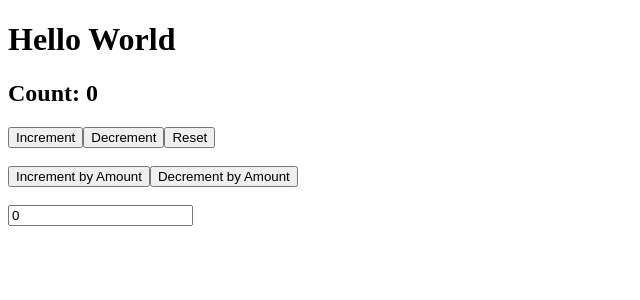
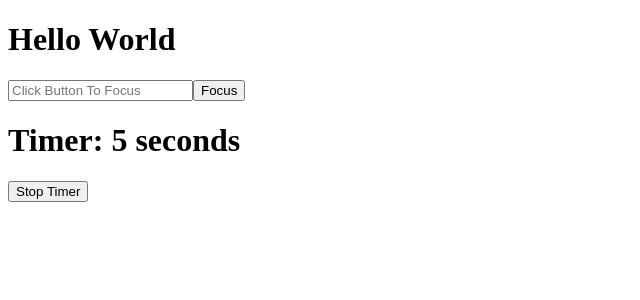
Before and after one commit to HarshadAdagale/Learning-React-2025, a React (Vite) app: page / in a window 1280 px wide. Shown: the top 300 px of the page, without its empty margins (0-640 px from the left). Built offline with nearby package versions, Linux system fonts and the light colour scheme.

Commit message:
useRef Hook Completed

```diff
--- /dev/null
+++ b/Exercises/13/FocusInput.jsx
@@ -0,0 +1,17 @@
+import { useRef } from 'react';
+
+const FocusInput = () => {
+  const inputRef = useRef(null);
+
+  const focusInput = () => inputRef.current.focus()
+
+  return <div>
+      <input type="text"
+             ref={inputRef}
+             placeholder="Click Button To Focus"
+      />
+      <button onClick={focusInput}>Focus</button>
+  </div>
+}
+
+export default FocusInput;
--- /dev/null
+++ b/Exercises/13/Timer.jsx
@@ -0,0 +1,25 @@
+import { useRef, useEffect, useState } from "react";
+
+const Timer = () => {
+    const [count, setCount] = useState(0);
+    const intervalRef = useRef(null);
+
+    useEffect(() => {
+        intervalRef.current = setInterval(() => {
+            setCount((prevCount) => prevCount + 1);
+        }, 1000);
+
+        return () => {
+            clearInterval(intervalRef.current);
+        }
+    },[])
+
+    return <div>
+        <h1>Timer: {count} seconds</h1>
+        <button onClick={() => clearInterval(intervalRef.current)}>
+            Stop Timer
+        </button>
+    </div>
+}
+
+export default Timer;
--- a/src/main.jsx
+++ b/src/main.jsx
@@ -1,11 +1,14 @@
 import { StrictMode } from 'react'
 import { createRoot } from 'react-dom/client'
 import App from './App.jsx'
-import Counter from "../Exercises/12/Counter.jsx";
+import FocusInput from "../Exercises/13/FocusInput.jsx";
+import Timer from "../Exercises/13/Timer.jsx";
 
 createRoot(document.getElementById('root')).render(
   <StrictMode>
     <App />
-    <Counter />
+    <FocusInput />
+    <Timer />
+
   </StrictMode>,
 )
```
